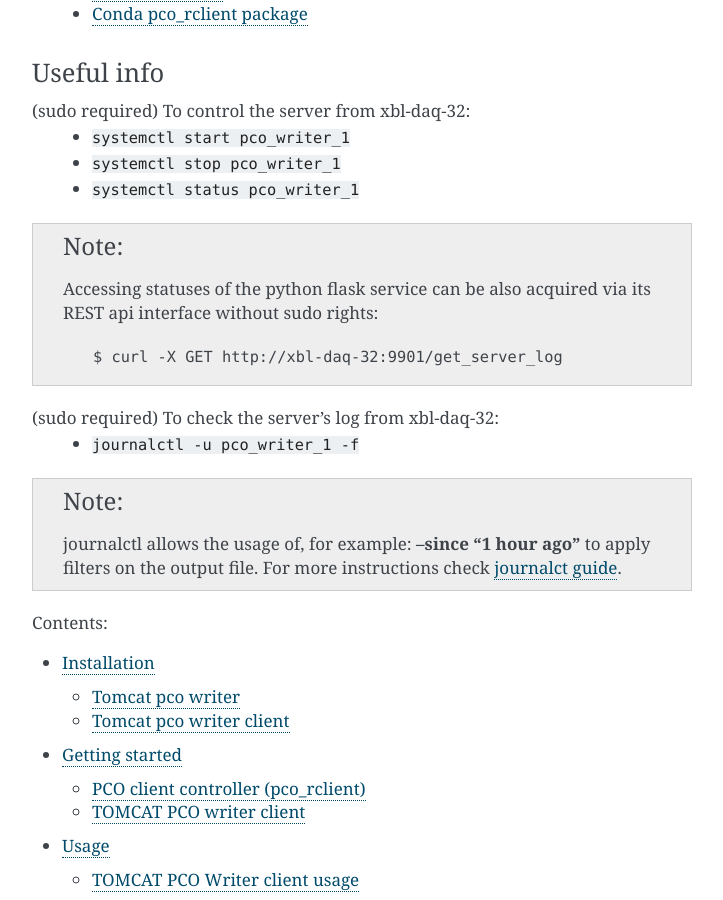
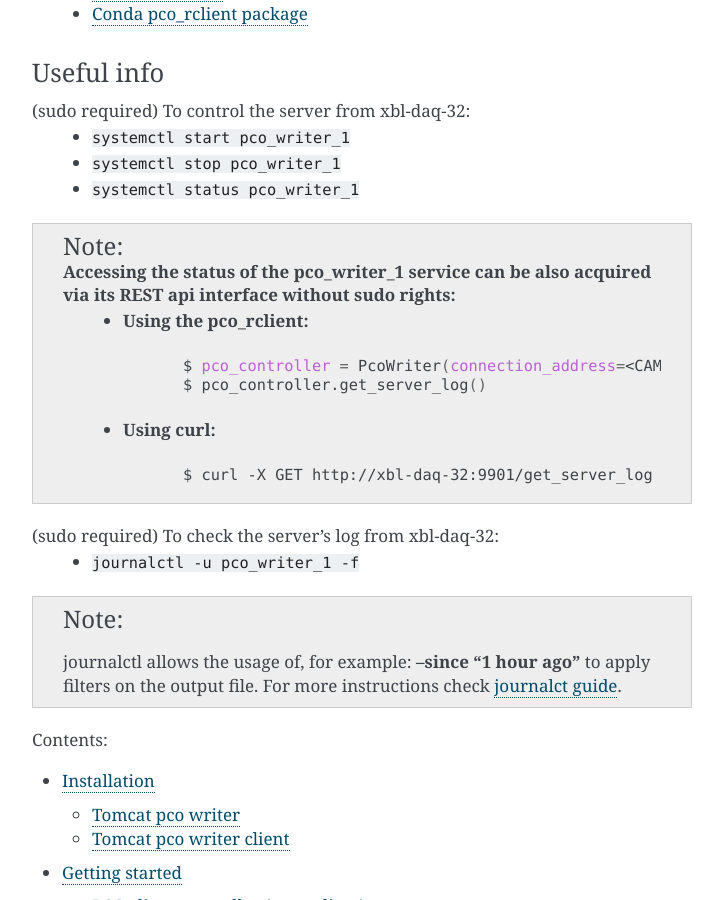
Before and after one commit to paulscherrerinstitute/lib_cpp_h5_writer, a Sphinx documentation site: the page built from docs/index.rst, in a window 1280 px wide and 900 px high, scrolled down 1687 px. Shown: the whole window, without its empty margins (388-1111 px from the left). Built offline with Sphinx 7.4.7, drawn with Linux system fonts in a browser that asks for light colours; pages that are not in the unit, such as notebooks, are missing from menus.

Commit message:
Update index.rst

```diff
--- a/docs/index.rst
+++ b/docs/index.rst
@@ -98,11 +98,18 @@ Useful info
    * ``systemctl status pco_writer_1``
 
 .. note::
-    Accessing statuses of the python flask service can be also acquired via its REST api interface without sudo rights:
+    Accessing the status of the pco_writer_1 service can be also acquired via its REST api interface without sudo rights:
+      * Using the pco_rclient:
+         .. code-block:: bash
 
-    .. code-block:: bash
+            $ pco_controller = PcoWriter(connection_address=<CAM_ADDRESS>, user_id=<USER_ID>)
+            $ pco_controller.get_server_log()
 
-        $ curl -X GET http://xbl-daq-32:9901/get_server_log
+
+      * Using curl:
+         .. code-block:: bash
+
+            $ curl -X GET http://xbl-daq-32:9901/get_server_log
 
 (sudo required) To check the server's log from xbl-daq-32:
     * ``journalctl -u pco_writer_1 -f``
```
